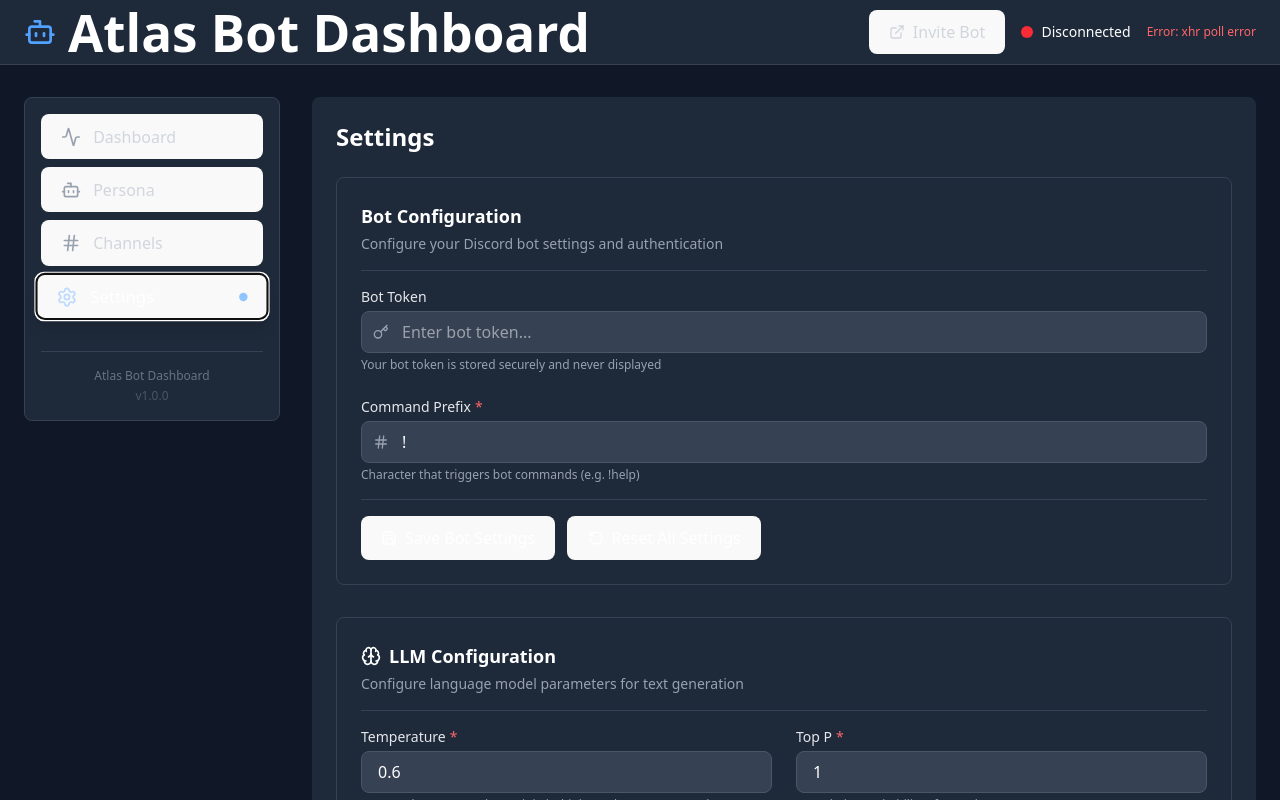
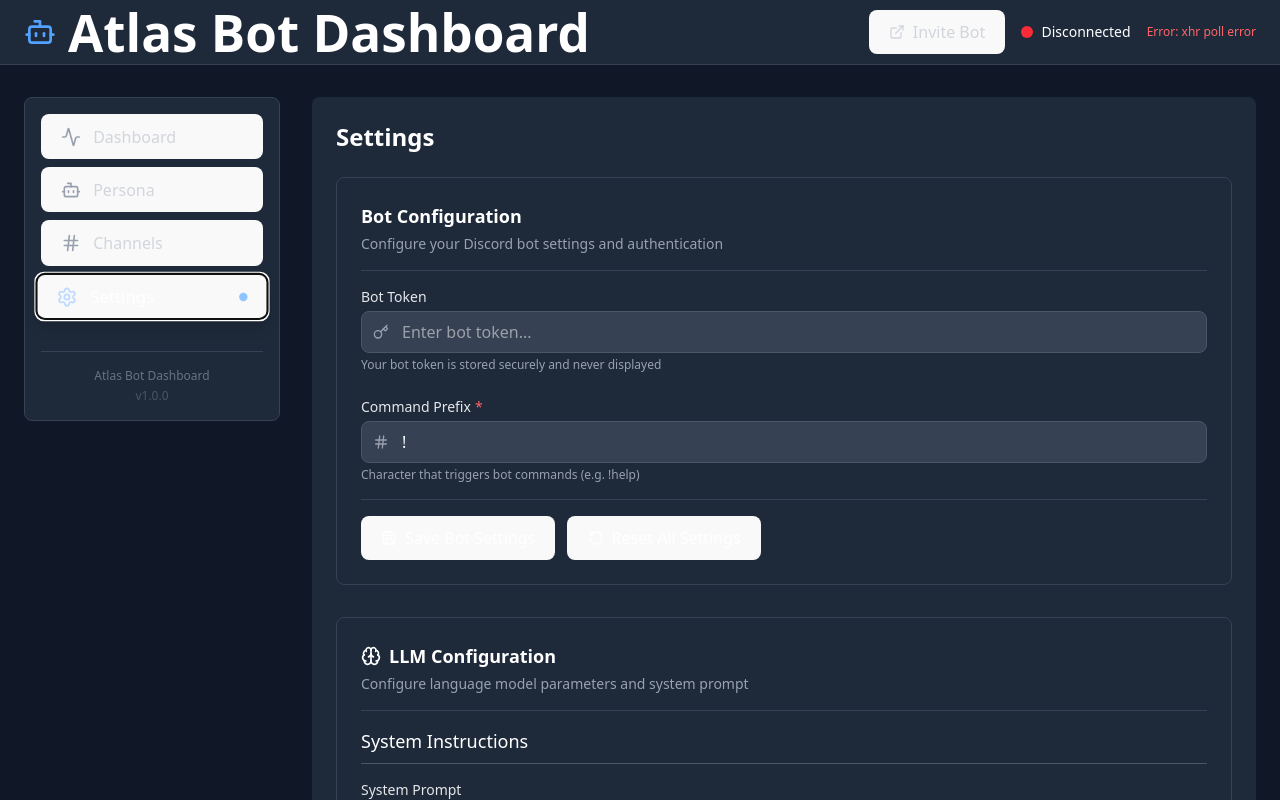
Before and after one commit to ForgottenHistory/Atlas, a React (Vite) app in the folder client/: page / in a window 1280 px wide. Both pictures are taken after a click on the button "Settings". Shown: the top 800 px of the page. Built offline with nearby package versions, Linux system fonts and the light colour scheme; no server answers.

Commit message:
Added system prompt setting

```diff
--- a/client/src/components/settings/LLMConfig.jsx
+++ b/client/src/components/settings/LLMConfig.jsx
@@ -1,9 +1,10 @@
 import { useState, useEffect } from 'react';
 import { Brain, RotateCcw } from 'lucide-react';
-import { Input, Button, Card } from '../shared';
+import { Input, Button, Card, Textarea } from '../shared';
 
 const LLMConfig = ({ onUpdateSettings, isSubmitting }) => {
   const [formData, setFormData] = useState({
+    systemPrompt: '',
     temperature: '0.6',
     top_p: '1',
     top_k: '',
@@ -23,6 +24,7 @@
         if (result.success && result.data.llm) {
           const llmSettings = result.data.llm;
           setFormData({
+            systemPrompt: llmSettings.systemPrompt || '',
             temperature: llmSettings.temperature?.toString() || '0.6',
             top_p: llmSettings.top_p?.toString() || '1',
             top_k: llmSettings.top_k?.toString() || '',
@@ -54,8 +56,14 @@
     // Convert values to proper types and filter out empty values
     const llmSettings = {};
 
+    // Handle system prompt (string)
+    if (formData.systemPrompt.trim() !== '') {
+      llmSettings.systemPrompt = formData.systemPrompt.trim();
+    }
+
+    // Handle numeric parameters
     Object.entries(formData).forEach(([key, value]) => {
-      if (value.trim() !== '') {
+      if (key !== 'systemPrompt' && value.trim() !== '') {
         const numValue = parseFloat(value);
         if (!isNaN(numValue)) {
           llmSettings[key] = numValue;
@@ -68,6 +76,7 @@
 
   const resetToDefaults = () => {
     setFormData({
+      systemPrompt: '',
       temperature: '0.6',
       top_p: '1',
       top_k: '',
@@ -114,12 +123,35 @@
           LLM Configuration
         </Card.Title>
         <p className="text-gray-400 text-sm mt-1">
-          Configure language model parameters for text generation
+          Configure language model parameters and system prompt
         </p>
       </Card.Header>
 
       <Card.Content>
         <form onSubmit={handleSubmit} className="space-y-6">
+          {/* System Prompt Section */}
+          <div className="space-y-4">
+            <h4 className="text-lg font-medium text-white border-b border-gray-600 pb-2">
+              System Instructions
+            </h4>
+
+            <Textarea
+              name="systemPrompt"
+              label="System Prompt"
+              value={formData.systemPrompt}
+              onChange={handleInputChange}
+              placeholder="Define the bot's behavior, personality, and response guidelines..."
+              rows={6}
+              helperText="Instructions that define how the AI should behave and respond. This affects all bot interactions."
+            />
+          </div>
+
+          {/* Model Parameters Section */}
+          <div className="space-y-4">
+            <h4 className="text-lg font-medium text-white border-b border-gray-600 pb-2">
+              Model Parameters
+            </h4>
+
             <div className="grid grid-cols-1 md:grid-cols-2 gap-6">
               <Input
                 name="temperature"
@@ -220,6 +252,7 @@
                 helperText="Minimum probability relative to most likely token (0-1)"
               />
             </div>
+          </div>
         </form>
       </Card.Content>
 
```
Also changed, not shown: 1 other file (tests, documents, lock files or other folders). Lines whose indentation alone changed are shown as unchanged.
